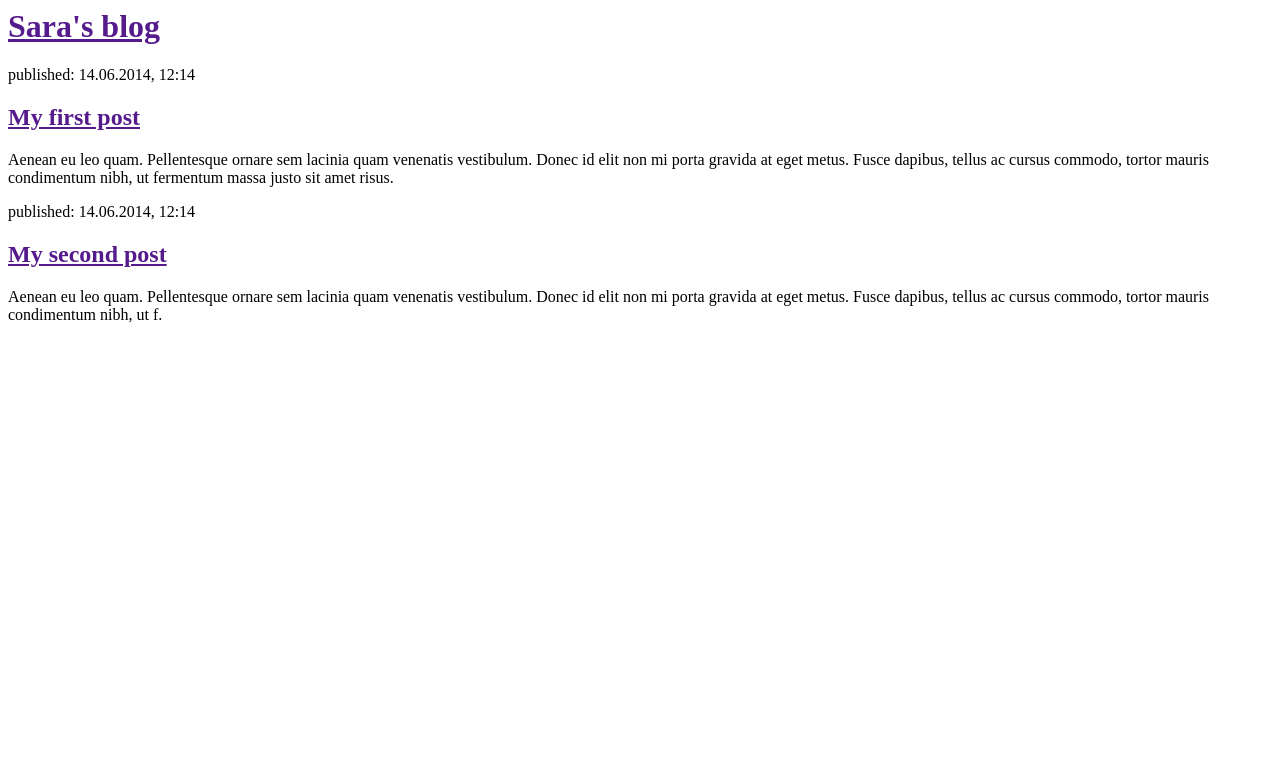
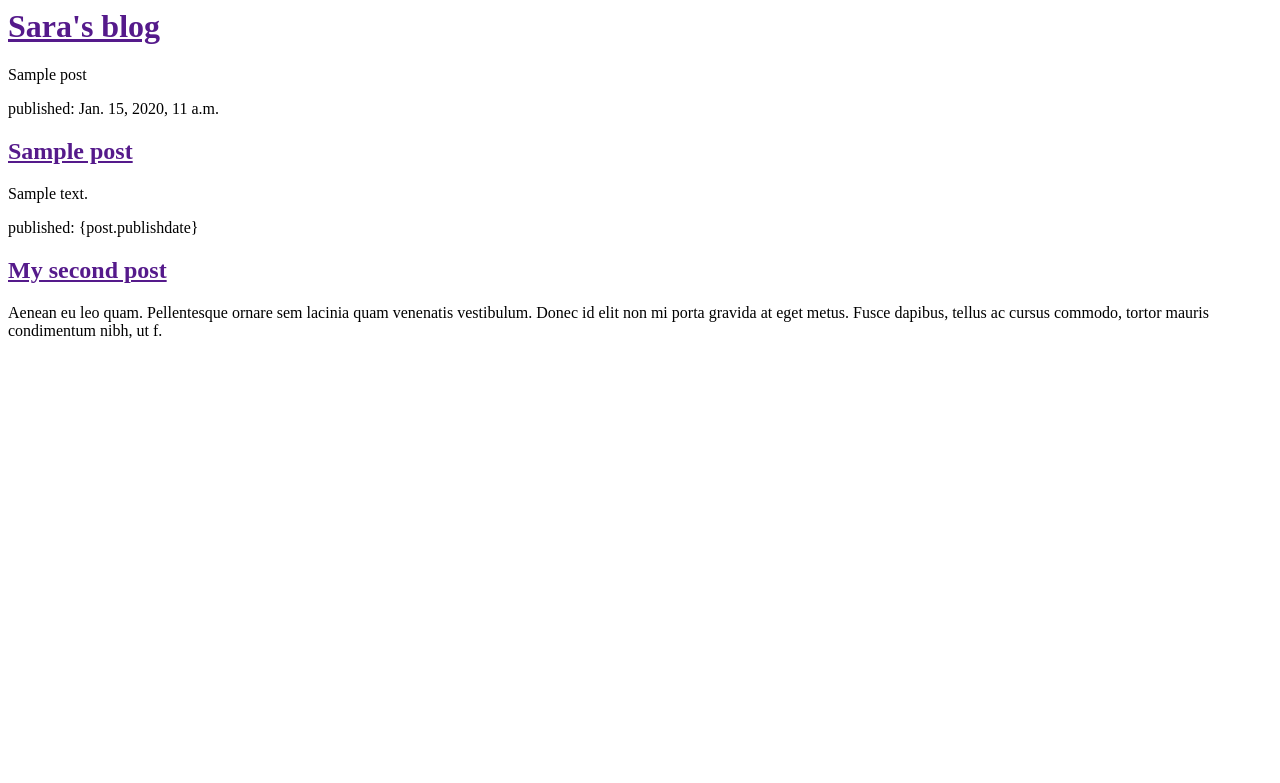
Before and after one commit to sari268/Sara-s-blog, a Django app: template blog/templates/blog/post_list.html in a window 1280 px wide. Shown: the top 783 px of the page. Run offline with Django 3.2, Linux system fonts and the light colour scheme; the template is opened without the code that fills it: values that come from a table or form of the project are taken from there, others are empty; tables that the repository leaves empty hold one stand-in row (values such as "Sample post").

Commit message:
first dinomic content

```diff
--- a/blog/templates/blog/post_list.html
+++ b/blog/templates/blog/post_list.html
@@ -6,16 +6,22 @@
     <body>
         <div>
             <h1><a href="">Sara's blog</a></h1>
+
+          </div>
+          {% for post in posts %}
+            {{ post }}<div>
+              <p>published: {{post.published_date}}</p>
+              <h2><a href="">{{post.title}}</a></h2>
+              <p>{{post.text}}</p>
+</div>
+
+        {% endfor %}
+        <div>
+
         </div>
 
         <div>
-            <p>published: 14.06.2014, 12:14</p>
-            <h2><a href="">My first post</a></h2>
-            <p>Aenean eu leo quam. Pellentesque ornare sem lacinia quam venenatis vestibulum. Donec id elit non mi porta gravida at eget metus. Fusce dapibus, tellus ac cursus commodo, tortor mauris condimentum nibh, ut fermentum massa justo sit amet risus.</p>
-        </div>
-
-        <div>
-            <p>published: 14.06.2014, 12:14</p>
+            <p>published: {post.publishdate}</p>
             <h2><a href="">My second post</a></h2>
             <p>Aenean eu leo quam. Pellentesque ornare sem lacinia quam venenatis vestibulum. Donec id elit non mi porta gravida at eget metus. Fusce dapibus, tellus ac cursus commodo, tortor mauris condimentum nibh, ut f.</p>
         </div>
--- a/blog/views.py
+++ b/blog/views.py
@@ -1,5 +1,8 @@
 from django.shortcuts import render
+from django.utils import timezone
+from .models import Post
 
 # Create your views here.
 def post_list(request):
-    return render(request, 'blog/post_list.html', {})
+    posts = Post.objects.filter(published_date__lte=timezone.now()).order_by('published_date')
+    return render(request, 'blog/post_list.html', {'posts': posts})
```
